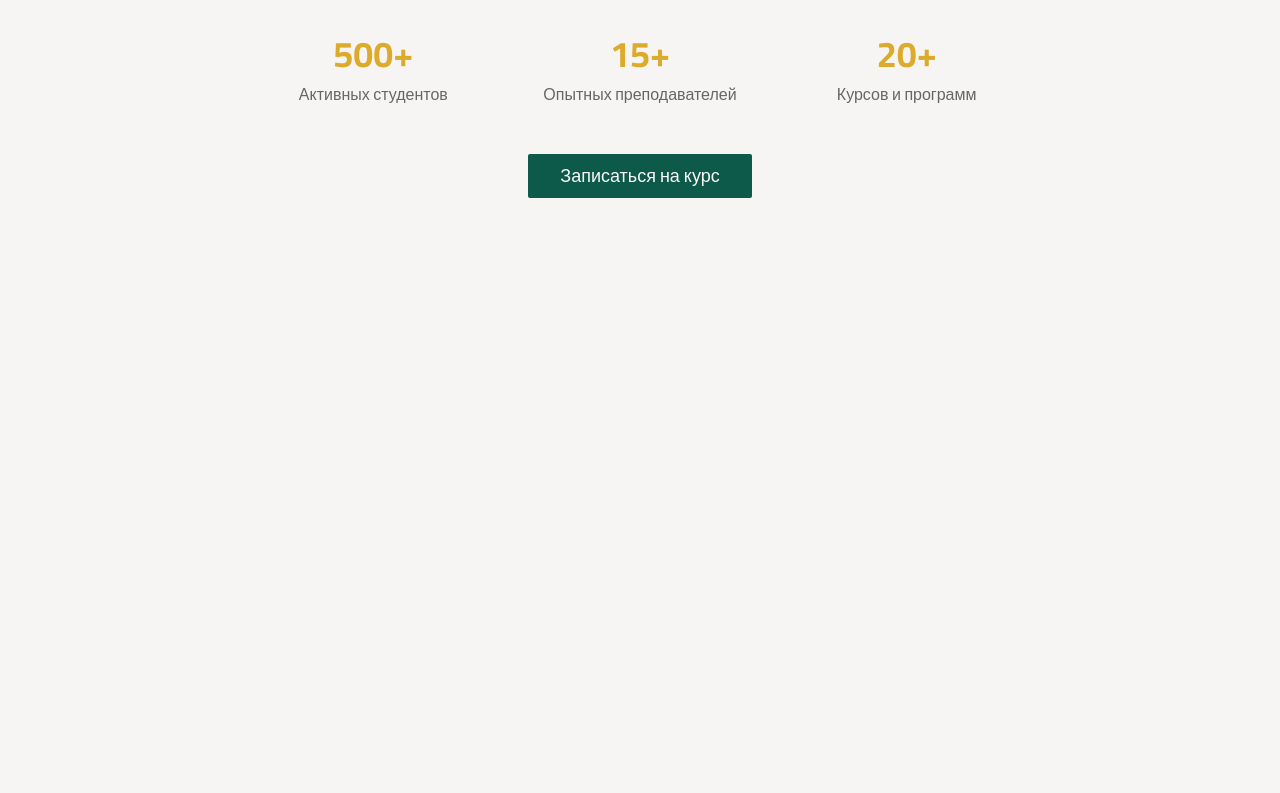
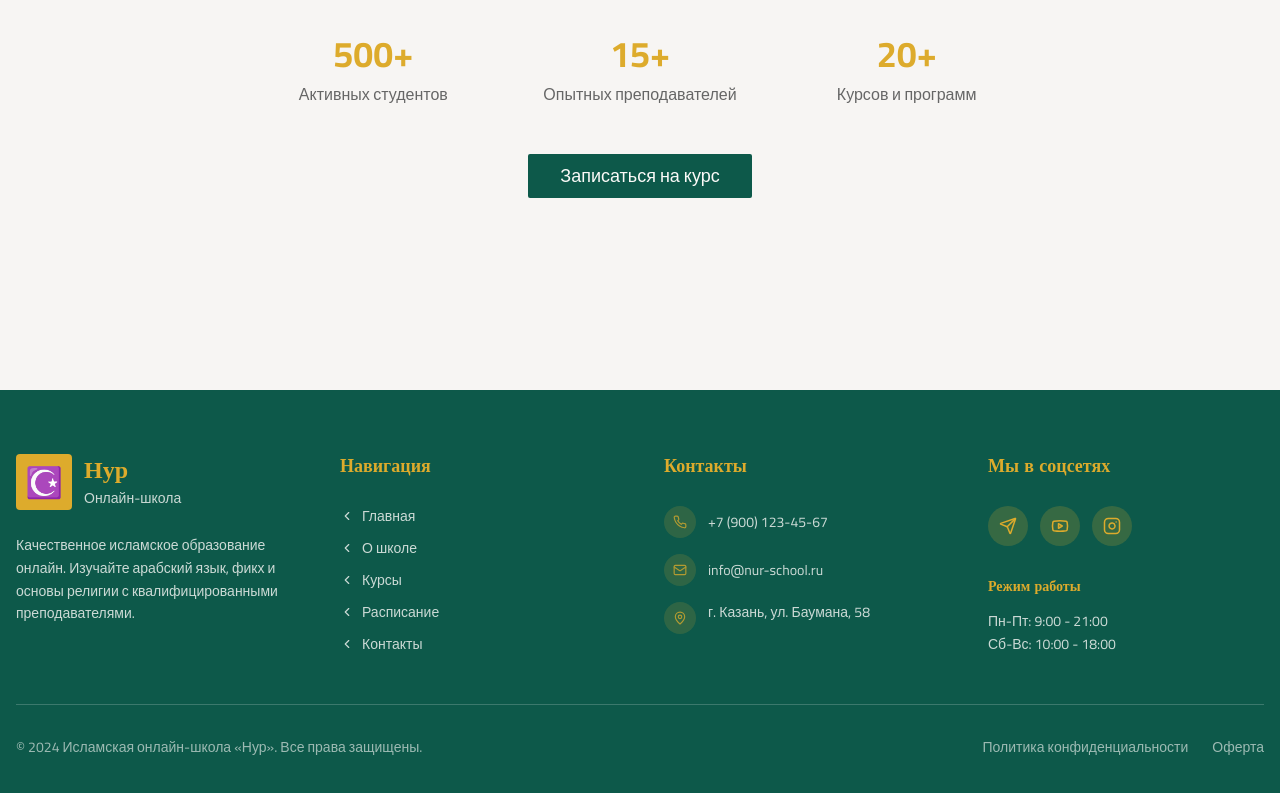
Before and after one commit to pr-poehali-dev/arabic-education-portal, a React (Vite) app: page / in a window 1280 px wide. Shown: the part 1313-2106 px from the top of the page. Before the commit the page ends 1607 px from the top, so only its background shows below. Built offline with nearby package versions, Linux system fonts and the light colour scheme.

Commit message:
Добавлен подвал с логотипом и контактами

```diff
--- a/src/components/AboutPage.tsx
+++ b/src/components/AboutPage.tsx
@@ -1,5 +1,6 @@
 import { Card } from '@/components/ui/card';
 import Icon from '@/components/ui/icon';
+import { Footer } from './Footer';
 
 export const AboutPage = () => {
   const teachers = [
@@ -111,6 +112,7 @@ export const AboutPage = () => {
           </div>
         </div>
       </div>
+      <Footer />
     </div>
   );
 };
--- a/src/components/ContactsPage.tsx
+++ b/src/components/ContactsPage.tsx
@@ -3,6 +3,7 @@ import { Button } from '@/components/ui/button';
 import { Input } from '@/components/ui/input';
 import { Textarea } from '@/components/ui/textarea';
 import Icon from '@/components/ui/icon';
+import { Footer } from './Footer';
 
 export const ContactsPage = () => {
   const contacts = [
@@ -128,6 +129,7 @@ export const ContactsPage = () => {
           </Card>
         </div>
       </div>
+      <Footer />
     </div>
   );
 };
--- a/src/components/CoursesPage.tsx
+++ b/src/components/CoursesPage.tsx
@@ -2,6 +2,7 @@ import { Card } from '@/components/ui/card';
 import { Button } from '@/components/ui/button';
 import { Badge } from '@/components/ui/badge';
 import Icon from '@/components/ui/icon';
+import { Footer } from './Footer';
 
 export const CoursesPage = () => {
   const courses = [
@@ -139,6 +140,7 @@ export const CoursesPage = () => {
           ))}
         </div>
       </div>
+      <Footer />
     </div>
   );
 };
--- /dev/null
+++ b/src/components/Footer.tsx
@@ -0,0 +1,143 @@
+import Icon from '@/components/ui/icon';
+import { IslamicPattern } from './IslamicPattern';
+
+export const Footer = () => {
+  return (
+    <footer className="relative bg-primary text-primary-foreground mt-24">
+      <div className="absolute inset-0 opacity-5">
+        <IslamicPattern />
+      </div>
+
+      <div className="relative container mx-auto px-4 py-16">
+        <div className="grid grid-cols-1 md:grid-cols-2 lg:grid-cols-4 gap-12 mb-12">
+          {/* Логотип и описание */}
+          <div className="lg:col-span-1">
+            <div className="flex items-center gap-3 mb-6">
+              <div className="w-14 h-14 rounded-lg bg-accent flex items-center justify-center">
+                <span className="text-3xl">☪️</span>
+              </div>
+              <div>
+                <h3 className="text-2xl font-bold font-amiri text-accent">Нур</h3>
+                <p className="text-sm font-cairo opacity-80">Онлайн-школа</p>
+              </div>
+            </div>
+            <p className="text-sm font-cairo opacity-80 leading-relaxed">
+              Качественное исламское образование онлайн.
+              Изучайте арабский язык, фикх и основы религии
+              с квалифицированными преподавателями.
+            </p>
+          </div>
+
+          {/* Навигация */}
+          <div>
+            <h4 className="text-lg font-bold font-amiri mb-6 text-accent">Навигация</h4>
+            <ul className="space-y-3 font-cairo">
+              <li>
+                <a href="#" className="text-sm opacity-80 hover:opacity-100 hover:text-accent transition-all flex items-center gap-2">
+                  <Icon name="ChevronLeft" size={14} />
+                  Главная
+                </a>
+              </li>
+              <li>
+                <a href="#" className="text-sm opacity-80 hover:opacity-100 hover:text-accent transition-all flex items-center gap-2">
+                  <Icon name="ChevronLeft" size={14} />
+                  О школе
+                </a>
+              </li>
+              <li>
+                <a href="#" className="text-sm opacity-80 hover:opacity-100 hover:text-accent transition-all flex items-center gap-2">
+                  <Icon name="ChevronLeft" size={14} />
+                  Курсы
+                </a>
+              </li>
+              <li>
+                <a href="#" className="text-sm opacity-80 hover:opacity-100 hover:text-accent transition-all flex items-center gap-2">
+                  <Icon name="ChevronLeft" size={14} />
+                  Расписание
+                </a>
+              </li>
+              <li>
+                <a href="#" className="text-sm opacity-80 hover:opacity-100 hover:text-accent transition-all flex items-center gap-2">
+                  <Icon name="ChevronLeft" size={14} />
+                  Контакты
+                </a>
+              </li>
+            </ul>
+          </div>
+
+          {/* Контакты */}
+          <div>
+            <h4 className="text-lg font-bold font-amiri mb-6 text-accent">Контакты</h4>
+            <ul className="space-y-4 font-cairo">
+              <li>
+                <a href="tel:+79001234567" className="text-sm opacity-80 hover:opacity-100 hover:text-accent transition-all flex items-center gap-3">
+                  <div className="w-8 h-8 rounded-full bg-accent/20 flex items-center justify-center flex-shrink-0">
+                    <Icon name="Phone" size={14} className="text-accent" />
+                  </div>
+                  +7 (900) 123-45-67
+                </a>
+              </li>
+              <li>
+                <a href="mailto:info@nur-school.ru" className="text-sm opacity-80 hover:opacity-100 hover:text-accent transition-all flex items-center gap-3">
+                  <div className="w-8 h-8 rounded-full bg-accent/20 flex items-center justify-center flex-shrink-0">
+                    <Icon name="Mail" size={14} className="text-accent" />
+                  </div>
+                  info@nur-school.ru
+                </a>
+              </li>
+              <li>
+                <div className="text-sm opacity-80 flex items-start gap-3">
+                  <div className="w-8 h-8 rounded-full bg-accent/20 flex items-center justify-center flex-shrink-0">
+                    <Icon name="MapPin" size={14} className="text-accent" />
+                  </div>
+                  <span>г. Казань, ул. Баумана, 58</span>
+                </div>
+              </li>
+            </ul>
+          </div>
+
+          {/* Социальные сети и график работы */}
+          <div>
+            <h4 className="text-lg font-bold font-amiri mb-6 text-accent">Мы в соцсетях</h4>
+            <div className="flex gap-3 mb-8">
+              <a href="#" className="w-10 h-10 rounded-full bg-accent/20 hover:bg-accent flex items-center justify-center transition-all group">
+                <Icon name="Send" size={18} className="text-accent group-hover:text-primary" />
+              </a>
+              <a href="#" className="w-10 h-10 rounded-full bg-accent/20 hover:bg-accent flex items-center justify-center transition-all group">
+                <Icon name="Youtube" size={18} className="text-accent group-hover:text-primary" />
+              </a>
+              <a href="#" className="w-10 h-10 rounded-full bg-accent/20 hover:bg-accent flex items-center justify-center transition-all group">
+                <Icon name="Instagram" size={18} className="text-accent group-hover:text-primary" />
+              </a>
+            </div>
+
+            <div className="font-cairo">
+              <h5 className="text-sm font-semibold mb-3 text-accent">Режим работы</h5>
+              <p className="text-sm opacity-80 leading-relaxed">
+                Пн-Пт: 9:00 - 21:00<br />
+                Сб-Вс: 10:00 - 18:00
+              </p>
+            </div>
+          </div>
+        </div>
+
+        {/* Нижняя часть */}
+        <div className="border-t border-primary-foreground/20 pt-8">
+          <div className="flex flex-col md:flex-row justify-between items-center gap-4">
+            <p className="text-sm font-cairo opacity-60 text-center md:text-left">
+              © 2024 Исламская онлайн-школа «Нур». Все права защищены.
+            </p>
+            <div className="flex gap-6 font-cairo text-sm">
+              <a href="#" className="opacity-60 hover:opacity-100 hover:text-accent transition-all">
+                Политика конфиденциальности
+              </a>
+              <a href="#" className="opacity-60 hover:opacity-100 hover:text-accent transition-all">
+                Оферта
+              </a>
+            </div>
+          </div>
+        </div>
+      </div>
+    </footer>
+  );
+};
--- a/src/components/HomePage.tsx
+++ b/src/components/HomePage.tsx
@@ -2,6 +2,7 @@ import { Button } from '@/components/ui/button';
 import { Card } from '@/components/ui/card';
 import Icon from '@/components/ui/icon';
 import { IslamicPattern } from './IslamicPattern';
+import { Footer } from './Footer';
 
 interface HomePageProps {
   onNavigate: (section: string) => void;
@@ -124,6 +125,7 @@ export const HomePage = ({ onNavigate }: HomePageProps) => {
           </div>
         </div>
       </section>
+      <Footer />
     </div>
   );
 };
--- a/src/components/SchedulePage.tsx
+++ b/src/components/SchedulePage.tsx
@@ -4,6 +4,7 @@ import { Button } from '@/components/ui/button';
 import { Badge } from '@/components/ui/badge';
 import { Tabs, TabsContent, TabsList, TabsTrigger } from '@/components/ui/tabs';
 import Icon from '@/components/ui/icon';
+import { Footer } from './Footer';
 
 export const SchedulePage = () => {
   const [selectedDay, setSelectedDay] = useState('monday');
@@ -138,6 +139,7 @@ export const SchedulePage = () => {
           ))}
         </Tabs>
       </div>
+      <Footer />
     </div>
   );
 };
```
Also changed, not shown: 1 other file (tests, documents, lock files or other folders).
